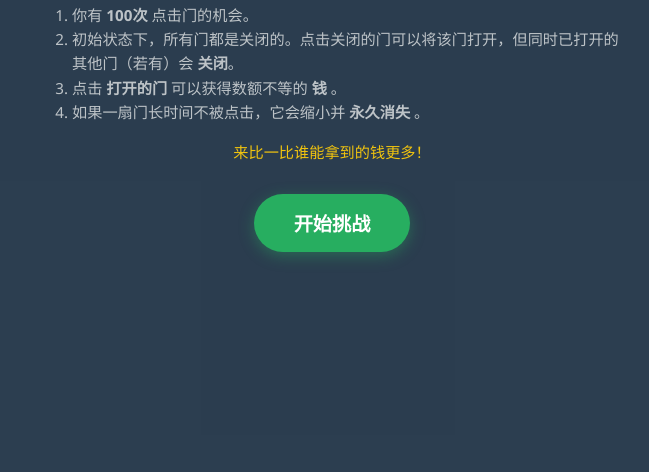
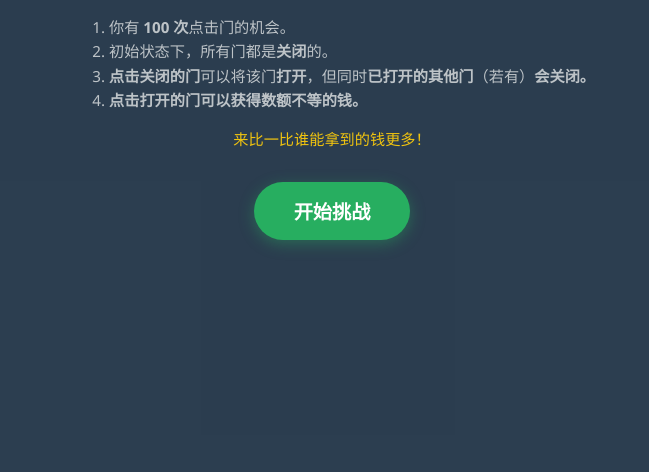
Before and after one commit to GBTP/3Doors, a plain HTML site: page index.html in a window 1280 px wide. Shown: the part 328-800 px from the top of the page, without its empty margins (308-957 px from the left). Drawn offline with Linux system fonts and the light colour scheme.

Commit message:
refactor(text): Improved game rules

```diff
--- a/index.html
+++ b/index.html
@@ -233,10 +233,10 @@
             <div class="desc">
                 <p><strong>游戏规则：</strong></p>
                 <ol>
-                    <li>你有 <strong>100次</strong> 点击门的机会。</li>
-                    <li>初始状态下，所有门都是关闭的。点击关闭的门可以将该门打开，但同时已打开的其他门（若有）会 <strong>关闭</strong>。</li>
-                    <li>点击 <strong>打开的门</strong> 可以获得数额不等的 <strong>钱</strong> 。</li>
-                    <li>如果一扇门长时间不被点击，它会缩小并 <strong>永久消失</strong> 。</li>
+                    <li>你有<strong> 100 次</strong>点击门的机会。</li>
+                    <li>初始状态下，所有门都是<strong>关闭</strong>的。</li>
+                    <li><strong>点击关闭的门</strong>可以将该门<strong>打开</strong>，但同时<strong>已打开的其他门</strong>（若有）<strong>会关闭。</strong></li>
+                    <li><strong>点击打开的门可以获得数额不等的钱。</strong></li>
                 </ol>
                 <p style="color:#f1c40f; text-align:center; margin-top:10px;">来比一比谁能拿到的钱更多！</p>
             </div>
```
